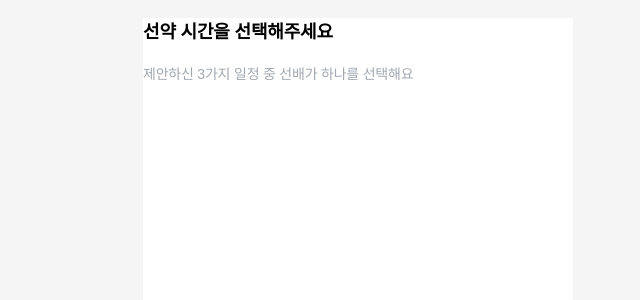
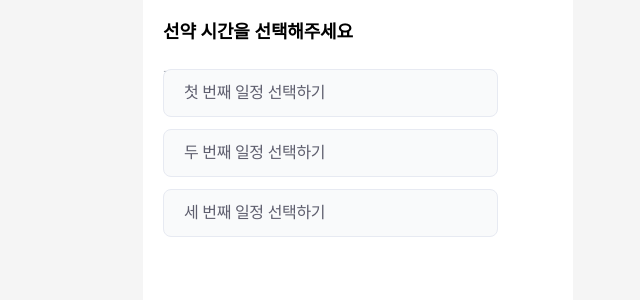
Before and after one commit to TEAM-SEONYAK/SEONYAK_CLIENT, a React (Vite) app: page /juniorPromise in a window 1280 px wide. Shown: the top 300 px of the page, without its empty margins (282-922 px from the left). Built offline with nearby package versions, Linux system fonts and the light colour scheme; a web font is replaced by a local one; what emotion-reset would draw is missing.

Commit message:
style: 시간 선택전 퍼블리싱

```diff
--- a/src/pages/juniorPromise/JuniorPromisePage.tsx
+++ b/src/pages/juniorPromise/JuniorPromisePage.tsx
@@ -1,11 +1,20 @@
+import styled from '@emotion/styled';
+import TimeSelectionButton from './components/TimeSelectionButton';
 import TimeSelectionTitleWrapper from './components/TimeSelectionTitleWrapper';
 
 const JuniorPromisePage = () => {
   return (
-    <div>
+    <TimeSelectionContainer>
       <TimeSelectionTitleWrapper />
-    </div>
+      <TimeSelectionButton />
+    </TimeSelectionContainer>
   );
 };
 
 export default JuniorPromisePage;
+
+const TimeSelectionContainer = styled.div`
+  display: flex;
+  flex-direction: column;
+  gap: 2rem;
+`;
--- /dev/null
+++ b/src/pages/juniorPromise/components/TimeSelectionButton.tsx
@@ -0,0 +1,44 @@
+import styled from '@emotion/styled';
+import { TIME_SELECTION_TITLE } from '../constants/constants';
+
+function TimeSelectionButton() {
+  return (
+    <Container>
+      {TIME_SELECTION_TITLE.map((item, index) => (
+        <Wrapper key={index}>
+          <Title2>{item.title}</Title2>
+        </Wrapper>
+      ))}
+    </Container>
+  );
+}
+
+export default TimeSelectionButton;
+
+const Wrapper = styled.div`
+  display: flex;
+  gap: 1.2rem;
+  align-items: center;
+  position: relative;
+  left: 2rem;
+
+  width: 33.5rem;
+  height: 4.8rem;
+  border: 1px solid ${({ theme }) => theme.colors.grayScaleLG2};
+  border-radius: 8px;
+
+  background-color: ${({ theme }) => theme.colors.grayScaleWG};
+`;
+
+const Title2 = styled.span`
+  position: relative;
+  left: 2rem;
+
+  ${({ theme }) => theme.fonts.Title2_M_16}
+  color: ${({ theme }) => theme.colors.grayScaleDG};
+`;
+const Container = styled.div`
+  display: flex;
+  flex-direction: column;
+  gap: 1.2rem;
+`;
--- a/src/pages/juniorPromise/components/TimeSelectionTitleWrapper.tsx
+++ b/src/pages/juniorPromise/components/TimeSelectionTitleWrapper.tsx
@@ -2,10 +2,10 @@ import styled from '@emotion/styled';
 
 const TimeSelectionTitleWrapper = () => {
   return (
-    <>
+    <Wrapper>
       <TimeSelectionTitle>선약 시간을 선택해주세요</TimeSelectionTitle>
       <TimeSelectionDescription>제안하신 3가지 일정 중 선배가 하나를 선택해요</TimeSelectionDescription>
-    </>
+    </Wrapper>
   );
 };
 
@@ -18,3 +18,13 @@ const TimeSelectionDescription = styled.span`
   ${({ theme }) => theme.fonts.Body1_M_14};
   color: ${({ theme }) => theme.colors.grayScaleMG2};
 `;
+const Wrapper = styled.div`
+  display: flex;
+  flex-direction: column;
+  gap: 0.2rem;
+  position: relative;
+  left: 2rem;
+
+  width: 33.5rem;
+  height: 4.9rem;
+`;
--- /dev/null
+++ b/src/pages/juniorPromise/constants/constants.ts
@@ -0,0 +1,7 @@
+export const TIME_SELECTION_TITLE = [
+  {
+    title: '첫 번째 일정 선택하기',
+  },
+  { title: '두 번째 일정 선택하기' },
+  { title: '세 번째 일정 선택하기' },
+];
```
